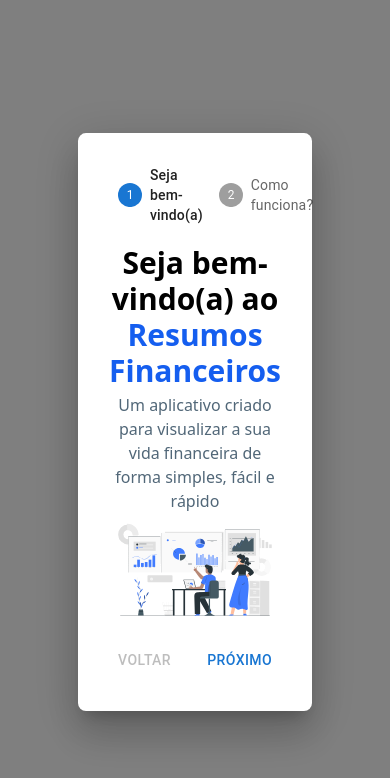
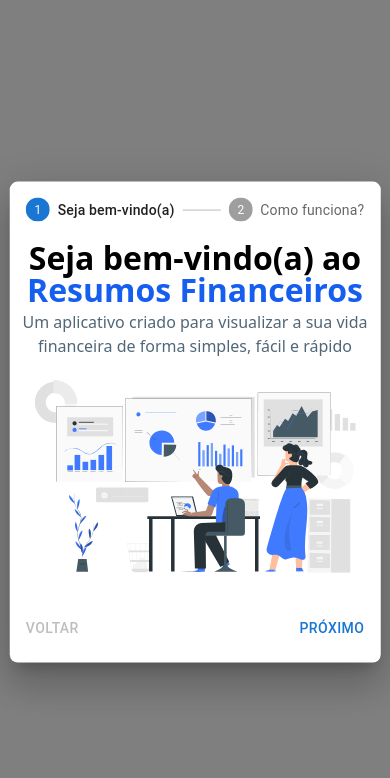
Before and after one commit to paulozy/legendary-chainsaw, a Next.js app: page / in a window 390 px wide. Shown: the top 778 px of the page. Built offline with nearby package versions, Linux system fonts and the light colour scheme.

Commit message:
refactor: improve responsivity of app modals

```diff
--- a/pages/index.tsx
+++ b/pages/index.tsx
@@ -123,8 +123,6 @@ const Home: NextPage = () => {
           </main>)
           : <TutorModal handleSubmit={handleSubmitImport} />
       }
-
-
     </>
   );
 };
--- a/src/components/Loading/index.tsx
+++ b/src/components/Loading/index.tsx
@@ -1,6 +1,7 @@
 import { Box, Modal } from "@mui/material";
 import Lottie from 'react-lottie';
 import loadingLottie from '../../lotties/finances_loading.json';
+import { useWindowSize } from "../hooks/useWindowSize";
 
 type LoadingProps = {
   isModalOpen: boolean
@@ -33,19 +34,29 @@ const defaultLottieOptions = {
 }
 
 export function Loading({ isModalOpen }: LoadingProps) {
+  const { width } = useWindowSize()
+
+  const styleByWindowSize = width < 430
+    ? { ...style, width: '90%' }
+    : style
+
+  const lottieWidthByWindowSize = width < 430
+    ? 300
+    : 400
+
   return (
     <Modal
       open={isModalOpen}
       aria-labelledby="modal-modal-title"
       aria-describedby="modal-modal-description"
     >
-      <Box sx={style}>
+      <Box sx={styleByWindowSize}>
         <h2 className="text-2xl font-semibold">Carregando Informações</h2>
 
         <Lottie
           options={defaultLottieOptions}
           height={250}
-          width={400}
+          width={lottieWidthByWindowSize}
         />
       </Box>
     </Modal>
--- a/src/components/NewTransactionModal/index.tsx
+++ b/src/components/NewTransactionModal/index.tsx
@@ -134,8 +134,8 @@ export function NewTransactionModal({ handleSubmitImport }: NewTransactionModalP
         <Box
           sx={style}
         >
-          <h1 className="text-xl font-semibold text-center">Adicionar um novo registro</h1>
-          <p className="text-sm text-[#155EEF] text-center">Lembre-se de compartilhar a planilha no modo <strong>Editor</strong>, caso contrário não será possível adicionar os dados.</p>
+          <h1 className="text-xlarge font-semibold text-center sm:text-xl">Adicionar um novo registro</h1>
+          <p className="text-small text-[#155EEF] text-center sm:text-sm">Lembre-se de compartilhar a planilha no modo <strong>Editor</strong>, caso contrário não será possível adicionar os dados.</p>
 
           <div className="flex flex-col justify-center items-center">
             <Image src={addNewImage} alt="" width={300} />
--- a/src/components/StepContent/index.tsx
+++ b/src/components/StepContent/index.tsx
@@ -3,12 +3,13 @@ import Image from "next/image";
 import { useState } from "react";
 import dataAnalysisImage from '../../../public/data_analysis.svg';
 import stepsImage from '../../../public/steps.svg';
+import { useWindowSize } from "../hooks/useWindowSize";
 
 export function StepContentOne() {
   return (
     <div className="mt-5 flex flex-col justify-center text-center items-center">
-      <h2 className="font-bold text-3xl">Seja bem-vindo(a) ao <span className="text-[#155EEF]">Resumos Financeiros</span></h2>
-      <p className="text-[16px] text-[#516778] mt-1">Um aplicativo criado para visualizar a sua vida financeira de forma simples, fácil e rápido</p>
+      <h2 className="font-bold text-2xlarge leading-none sm:text-3xl ">Seja bem-vindo(a) ao <span className="text-[#155EEF]">Resumos Financeiros</span></h2>
+      <p className="text-base text-[#516778] mt-1">Um aplicativo criado para visualizar a sua vida financeira de forma simples, fácil e rápido</p>
 
       <Image src={dataAnalysisImage} alt="" width={700} />
     </div>
@@ -41,6 +42,7 @@ export function StepContentTwo({ userName, setUserName, spreadsheetURL, setSprea
   const [activeStep, setActiveStep] = useState(0);
   const [msgNameError, setMsgNameError] = useState({ error: false, msg: null })
   const [msgSpreadsheetURLError, setMsgSpreadsheetURLError] = useState({ error: false, msg: null })
+  const { width: windowWidth } = useWindowSize()
 
   const handleNext = () => setActiveStep((prevActiveStep) => prevActiveStep + 1);
   const handleBack = () => setActiveStep((prevActiveStep) => prevActiveStep - 1);
@@ -72,13 +74,15 @@ export function StepContentTwo({ userName, setUserName, spreadsheetURL, setSprea
   const backButtonMargin = activeStep === steps.length - 1 ? 0 : 1
   const backButtonVariant = activeStep === steps.length - 1 ? "contained" : "text"
 
+  const stepMarginBottom = windowWidth < 430 ? 0 : 2
+
   return (
     <div className="mt-5">
       <h2 className="font-bold text-2xl text-center text-black">Aqui é <span className="text-[#155EEF]">TUDO</span> muito <span className="text-[#155EEF]">SIMPLES</span></h2>
       <p className="text-[16px] text-[#516778] mt-1 text-center">Com o passo a passo abaixo você terá uma ideia dos próximos passos.</p>
 
 
-      <div className="flex justify-center items-center">
+      <div className="p-2 sm:flex sm:justify-center sm:items-center">
         <div>
           <Box sx={{ maxWidth: 395, minWidth: 395 }} className="mt-5">
             <Stepper activeStep={activeStep} orientation="vertical">
@@ -96,8 +100,8 @@ export function StepContentTwo({ userName, setUserName, spreadsheetURL, setSprea
                   <StepContent>
                     <Typography>{step.description}</Typography>
                     <Typography style={{ fontSize: 13 }}>{step.instructions}</Typography>
-                    <Box sx={{ mb: 2 }}>
-                      <div className="">
+                    <Box sx={{ mb: stepMarginBottom }}>
+                      <div>
                         {index === 1 ?
                           <Button
                             variant="contained"
@@ -171,7 +175,7 @@ export function StepContentTwo({ userName, setUserName, spreadsheetURL, setSprea
           </Box>
         </div>
 
-        <Image src={stepsImage} alt="" width={450} />
+        {windowWidth < 430 ? null : <Image src={stepsImage} alt="" width={450} />}
       </div>
     </div >
   )
--- a/src/components/TutorModal/index.tsx
+++ b/src/components/TutorModal/index.tsx
@@ -2,6 +2,7 @@ import { Box, Button, Modal, Step, StepLabel, Stepper } from "@mui/material";
 import { useContext, useState } from "react";
 import { AppContext } from "../../contexts/AppContext";
 import { StepContentOne, StepContentTwo } from "../StepContent";
+import { useWindowSize } from "../hooks/useWindowSize";
 
 export const modalDefaultStyle = {
   position: 'absolute' as 'absolute',
@@ -30,8 +31,13 @@ export const TutorModal = ({ handleSubmit }: TutorModalProps) => {
     spreadsheetURL,
     setSpreadsheetURL
   } = useContext(AppContext)
+  const [activeStep, setActiveStep] = useState(0);
+  const { width } = useWindowSize()
 
-  const [activeStep, setActiveStep] = useState(0);
+  const modalDefaultStyleByWindowSize =
+    width < 430
+      ? { ...modalDefaultStyle, width: '95%', py: 2, px: 1 }
+      : modalDefaultStyle
 
   const handleNext = () => setActiveStep((prevActiveStep) => prevActiveStep + 1)
   const handleBack = () => setActiveStep((prevActiveStep) => prevActiveStep - 1);
@@ -42,7 +48,7 @@ export const TutorModal = ({ handleSubmit }: TutorModalProps) => {
       aria-labelledby="modal-modal-title"
       aria-describedby="modal-modal-description"
     >
-      <Box sx={modalDefaultStyle}>
+      <Box sx={modalDefaultStyleByWindowSize}>
         <Stepper activeStep={activeStep}>
           {steps.map((label, index) => {
             const stepProps: { completed?: boolean } = {};
```
